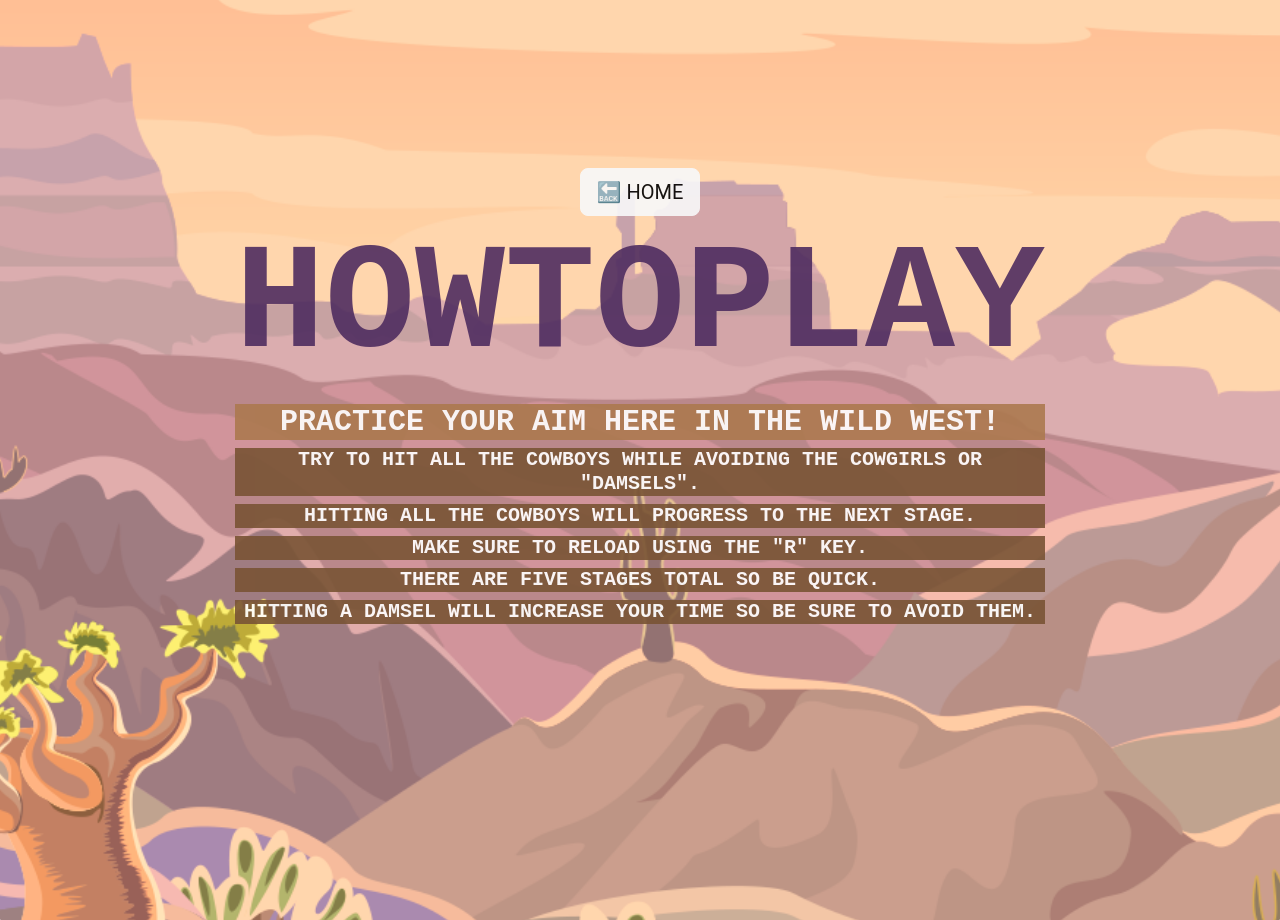
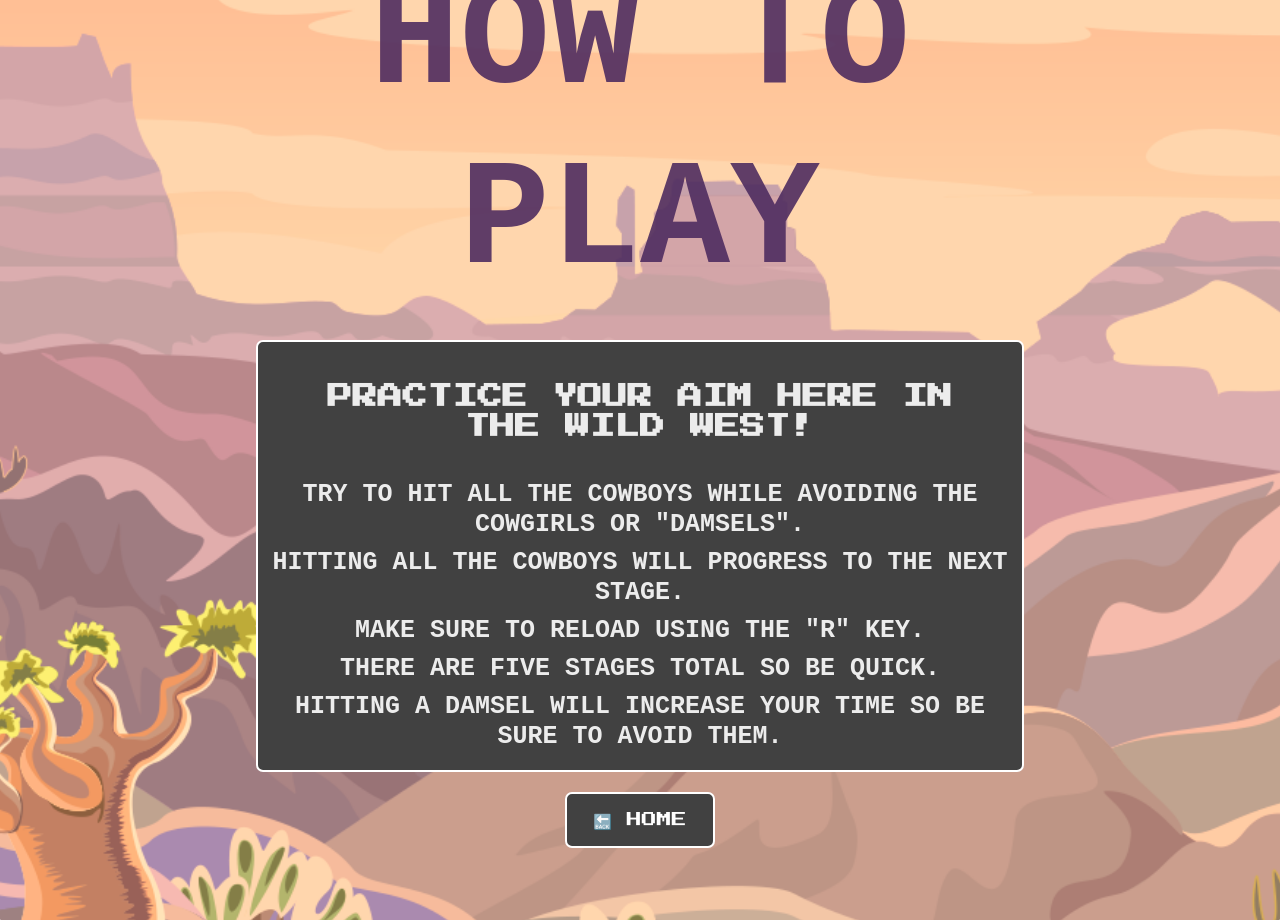
Before and after one commit to DrProfDavis/shootem-up-showdown, a React (Create React App) app in the folder client/: page /howtoplay in a window 1280 px wide. Built offline with nearby package versions, Linux system fonts and the light colour scheme.

Commit message:
Leaderboard, HowToPlay, Home, and GameOver all fix All the styling is now consistent with the main page.

```diff
--- a/client/src/App.css
+++ b/client/src/App.css
@@ -211,6 +211,14 @@
   border-radius: 1px;
 }
 
+.center > main {
+  display: flex;
+  flex-direction: column;
+  align-items: center;
+  justify-content: center;
+  gap: 20px;
+}
+
 .center h1 {
   text-align: center;
   font-weight: bold;
@@ -256,10 +264,11 @@
 .center h5 {
   text-align: center;
   font-weight: bold;
-  font-size: 30px;
+  font-size: 25px;
   color: white;
-  font-family: 'Source Code Pro', monospace;
-  background-color: rgb(172, 121, 79);
+  font-family: var(--font-2P);
+  padding: 30px;
+  /* background-color: rgb(172, 121, 79); */
   opacity: 90%;
   text-transform: uppercase;
 }
@@ -267,26 +276,35 @@
 .center h6 {
   text-align: center;
   font-weight: bold;
-  font-size: 20px;
+  font-size: 25px;
   color: white;
-  font-family: 'Source Code Pro', monospace;
-  background-color: rgb(121, 84, 53);
+  font-family: var(--font-pop);
   opacity: 90%;
   text-transform: uppercase;
 }
 
 .center li {
-  display: block;
-  /* display: flex; */
+  display: flex;
+  align-items: center;
+  justify-content: center;
   text-align: center;
   font-weight: bolder;
-  font-size: 30px;
+  font-size: 20px;
   color: white;
-
-  font-family: var(--font);
-  background-color: rgb(172, 121, 79);
+  font-family: var(--font-2P);
   opacity: 90%;
   text-transform: uppercase;
+}
+
+.content_box {
+  background-color: rgb(65, 65, 65);
+  border: 2px solid white;
+  padding: 10px;
+  border-radius: 7px;
+}
+
+.longer {
+  width: 100%;
 }
 
 #root {
@@ -426,3 +444,12 @@ a {
 .blue:hover {
   background-color: rgb(0, 174, 255);
 }
+
+.big {
+  font-size: 15px;
+  width: 150px;
+}
+
+.yellow {
+  color: yellow;
+}
--- a/client/src/components/GameOver.js
+++ b/client/src/components/GameOver.js
@@ -27,25 +27,28 @@ const GameOver = ({score}) => {
 
 
 return (
-    <div className="gameover main-container content">
+    <div className="gameover main-container center content">
+      <main>
         <h1>Game Over</h1>
-
+        <div className='content_box'>
           {currentUser && (
             <>
             {/* <p>User ID: {currentUser.data._id}</p> */}
-        <h5>Current User: {currentUser.data.username}</h5>
-        <h5>Score: {score}</h5>
+            <h5>Current User: <span className='yellow'>{currentUser.data.username}</span></h5>
+            <h5>Score: <span className='yellow'>{score}</span></h5>
             </>
           )}
+        </div>
         <br></br>
 
-        <Link to="/leaderboard"><Button
-        className="btn btn-lg btn-warning btn-block btn-style"
+          <Link to="/leaderboard"><button
+          className="button"
           style={{ cursor: 'pointer' }}
           type="submit"
-        onClick={handleAddToLeaderboard}>LEADERBOARD</Button></Link>
+          onClick={handleAddToLeaderboard}>LEADERBOARD</button></Link>
 
 
+      </main>
     </div>
   );
 }
--- a/client/src/pages/Home.js
+++ b/client/src/pages/Home.js
@@ -80,11 +80,11 @@ const Home = () => {
           <div>
             {isPlaying ? (
               <button className="btn btn-dark btn-block btn-style" onClick={pauseBackgroundMusic}>
-                🔇
+                🔊
               </button>
             ) : (
               <babelutton className="btn btn-dark btn-block btn-style" onClick={startBackgroundMusic}>
-                🔊
+                🔇
               </babelutton>
             )}
           </div>
--- a/client/src/pages/HowToPlay.js
+++ b/client/src/pages/HowToPlay.js
@@ -10,19 +10,22 @@ const HowToPlay = () => {
   return (
     <div className="howtoplay main-container center content">
       <main>
-        <Link to="/" className="btn btn-lg btn-light btn-block btn-style">🔙 HOME</Link>
 
 
 
-        <h1>HowToPlay</h1>
+
+        <h1>How To Play</h1>
         {/* <Card className='card-txt'> */}
+          <div className='content_box'>
             <h5>Practice your aim here in the wild west!</h5>
             <h6>Try to hit all the cowboys while avoiding the cowgirls or "damsels".</h6>
             <h6>Hitting all the cowboys will progress to the next stage.</h6>
             <h6>Make sure to reload using the "R" key.</h6>
             <h6>There are five stages total so be quick.</h6>
             <h6>Hitting a damsel will increase your time so be sure to avoid them.</h6>
+          </div>
         {/* </Card> */}
+        <Link to="/" className="button big">🔙 HOME</Link>
       </main>
     </div>
   );
--- a/client/src/pages/Leaderboard.js
+++ b/client/src/pages/Leaderboard.js
@@ -23,8 +23,8 @@ const Home = () => {
 
   return (
      <div className="leaderboard center">
-      <div>
-        <Link to="/"><button class="btn btn-lg btn-light btn-block">🔙 HOME</button></Link>
+      <main>
+
 
         <br></br>
         <br></br>
@@ -33,14 +33,18 @@ const Home = () => {
 
         <br></br>
 
-        <ul>
+        <div className="content_box longer">
+          <div>
             {topTenLeaderboards.map((user) => (
               <li key={user._id}>
                 {user.leaderboardUser} ⭐ {user.score}
               </li>
             ))}
-        </ul>
           </div>
+        </div>
+
+        <Link to="/"><button class="button big">🔙 HOME</button></Link>
+      </main>
     </div>
   );
 };
```
Lines whose indentation alone changed are shown as unchanged.
